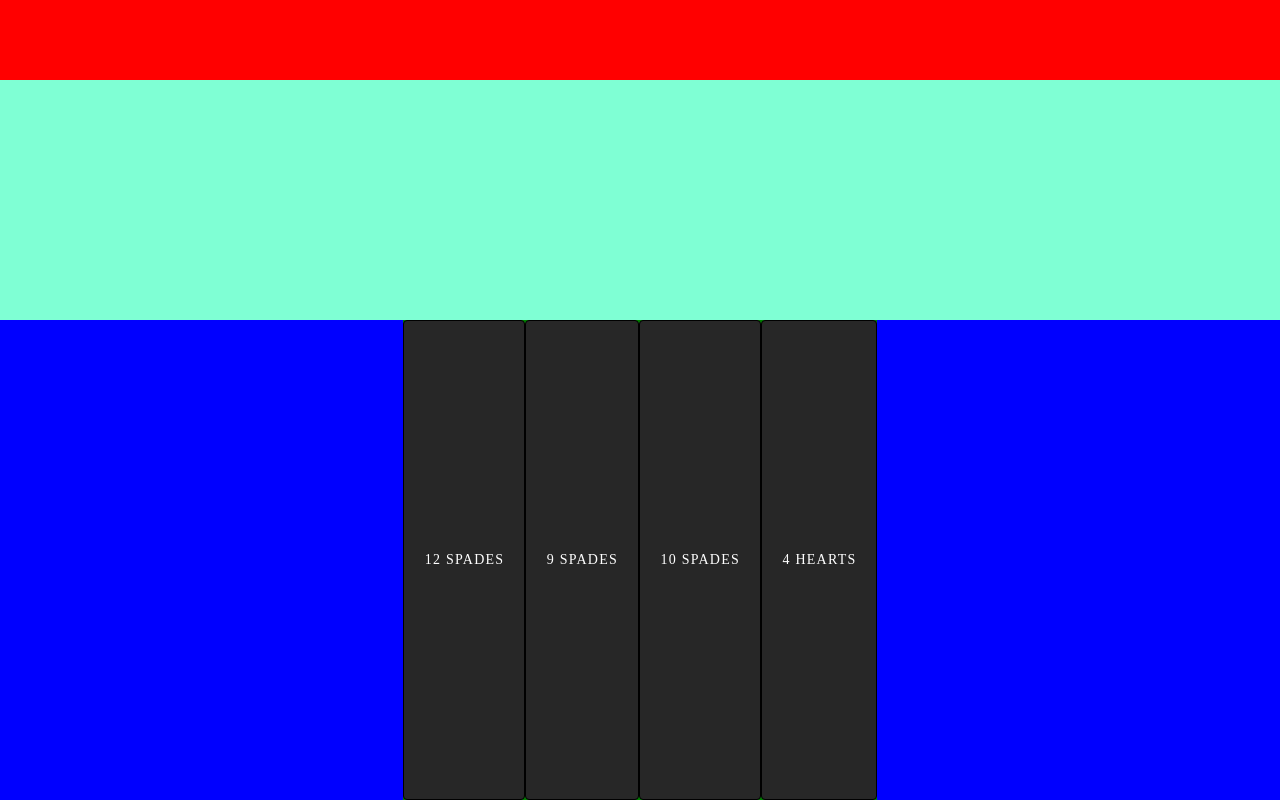
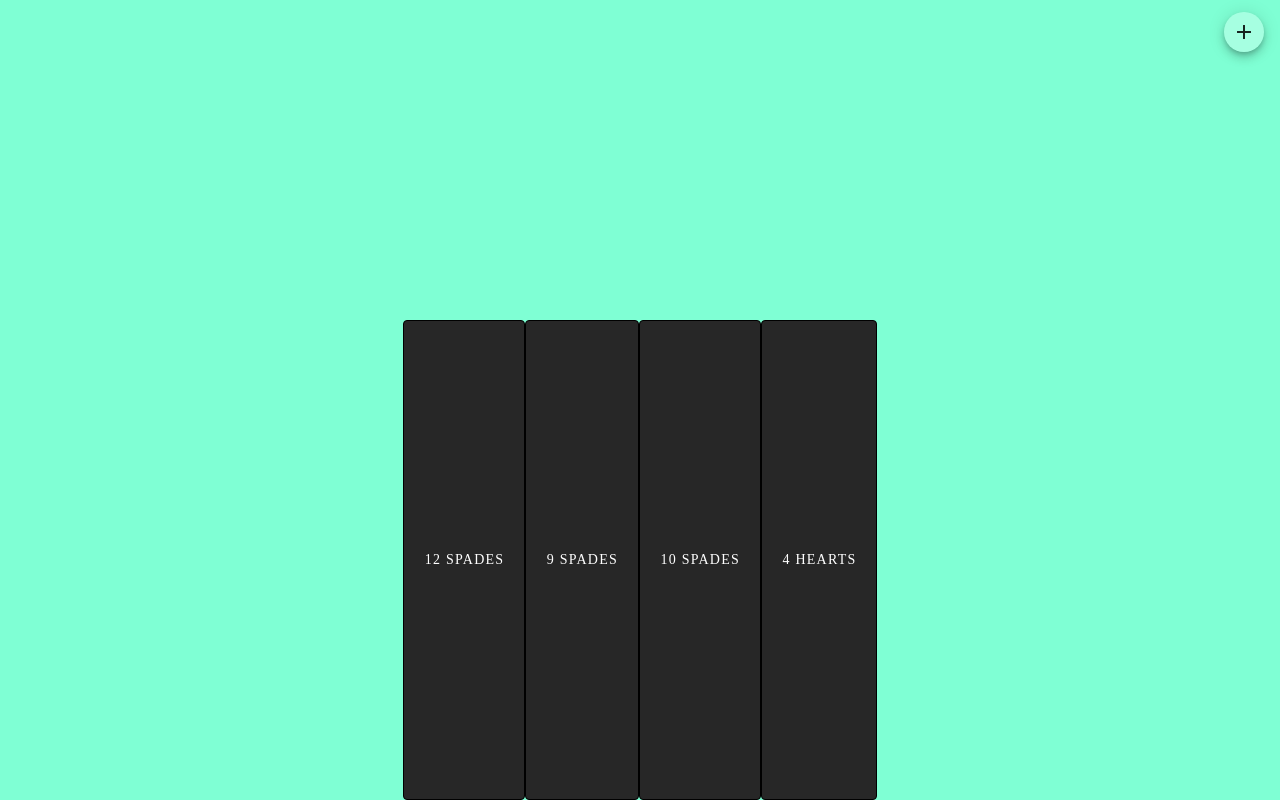
Before and after one commit to DoruNow/Partida, a Vue app: page /player in a window 1280 px wide. Built offline with nearby package versions, Linux system fonts and the light colour scheme.

Commit message:
add toolbar functionality

```diff
--- a/src/views/PlayerView.vue
+++ b/src/views/PlayerView.vue
@@ -1,6 +1,27 @@
 <template>
   <div class="container">
-    <div class="action-bar"></div>
+    <div class="action-bar">
+      <v-toolbar color="rgba(0,0,0,0)" flat>
+        <v-btn
+          v-if="admin"
+          class="mx-2"
+          small
+          fab
+          color="rgba(255,255,255,0.3)"
+          @click="resetHand(token)"
+          ><v-icon dark>mdi-undo</v-icon>
+        </v-btn>
+        <v-spacer></v-spacer>
+        <v-btn
+          class="mx-2"
+          small
+          fab
+          color="rgba(255,255,255,0.3)"
+          @click="addPoint(token)"
+          ><v-icon dark>mdi-plus</v-icon>
+        </v-btn>
+      </v-toolbar>
+    </div>
     <div></div>
     <div class="cards">
       <div class="card-list" v-for="card in cards" :key="card.id">
@@ -51,6 +72,9 @@ export default class PlayerView extends Vue {
     { type: "Hearts", value: 4 }
   ];
 
+  // user identification, probably socket ID
+  token = "";
+
   isCardSelected = false;
   selectedCard = {};
 
@@ -72,6 +96,15 @@ export default class PlayerView extends Vue {
     this.isCardSelected = true;
     this.selectedCard = card;
   }
+
+  // eslint-disable-next-line
+  addPoint(token) {
+    // send event to add point
+  }
+  // eslint-disable-next-line
+  resetHand(token) {
+    // send event to reset hand
+  }
 }
 </script>
 
@@ -85,11 +118,10 @@ export default class PlayerView extends Vue {
   display: grid
   grid-template-rows: 10vh 30vh 60vh
 
-.action-bar
-  background-color: red
+// .action-bar
+//   background-color: red
 
 .cards
-  background-color: blue
   max-width: 100vw
   display: flex
   flex: 1
@@ -98,7 +130,6 @@ export default class PlayerView extends Vue {
 
 .card-list
   height: 100%
-  background-color: green
 
 .card-button
   border: 1px solid black
```
